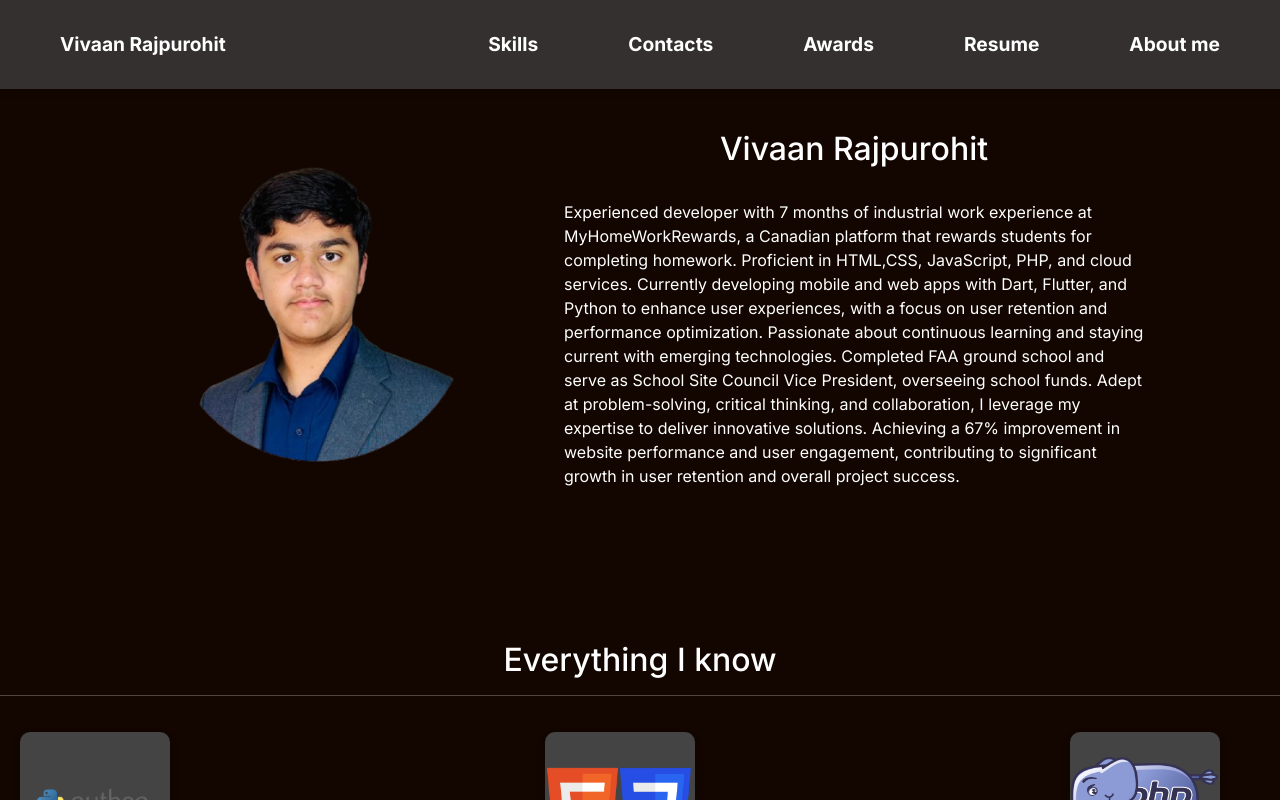
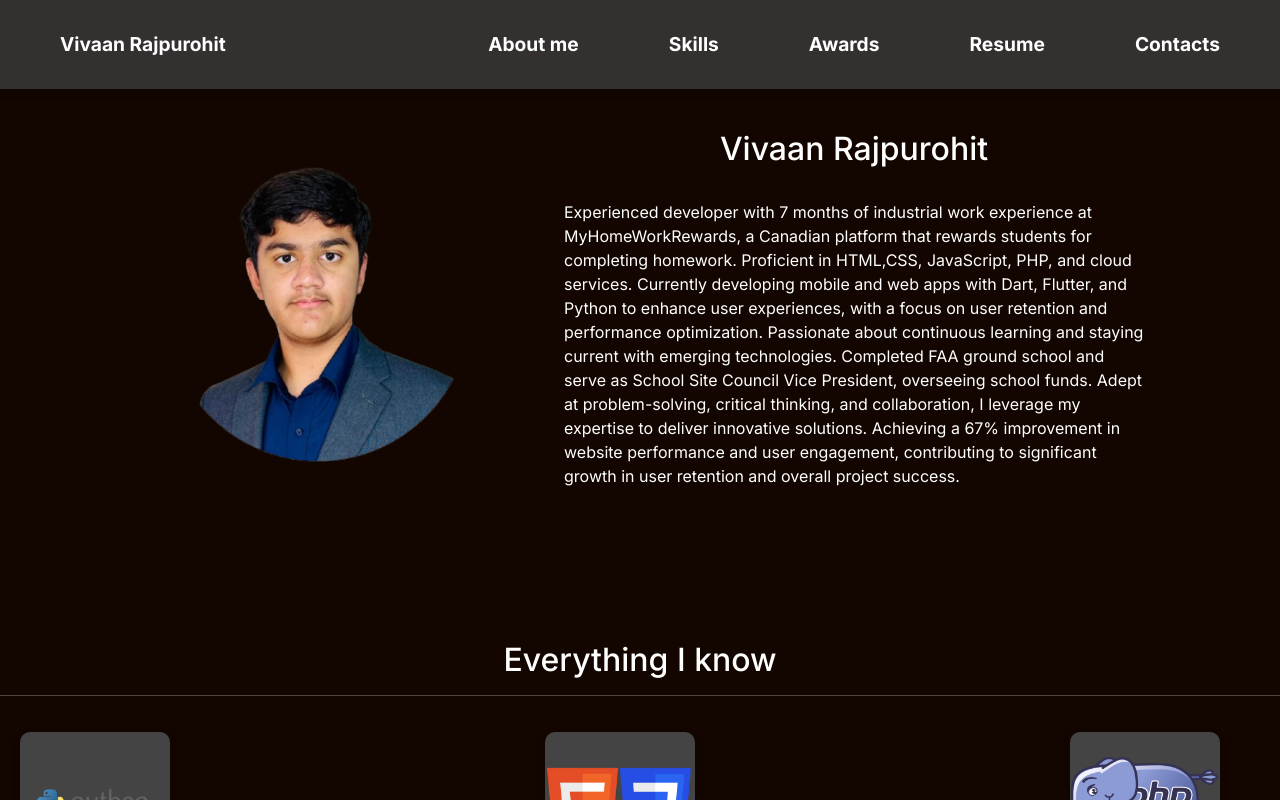
Before and after one commit to Vivaan-R21/PortfolioPage, a Next.js app: page / in a window 1280 px wide. Shown: the top 800 px of the page. Built offline with nearby package versions, Linux system fonts and the light colour scheme.

Commit message:
So i changed the sequence of the clicable buttons in the navbar!

```diff
--- a/app/page.js
+++ b/app/page.js
@@ -160,10 +160,10 @@ export default function Home() {
         </a>
         <ul>
           <li>
-            <a href="#skills">Skills</a>
+            <a href="#about">About me</a>
           </li>
           <li>
-            <a href="#contacts">Contacts</a>
+            <a href="#skills">Skills</a>
           </li>
           <li>
             <a href="#awards">Awards</a>
@@ -178,7 +178,7 @@ export default function Home() {
             </a>
           </li>
           <li>
-            <a href="#about">About me</a>
+            <a href="#contacts">Contacts</a>
           </li>
         </ul>
       </nav>
```
